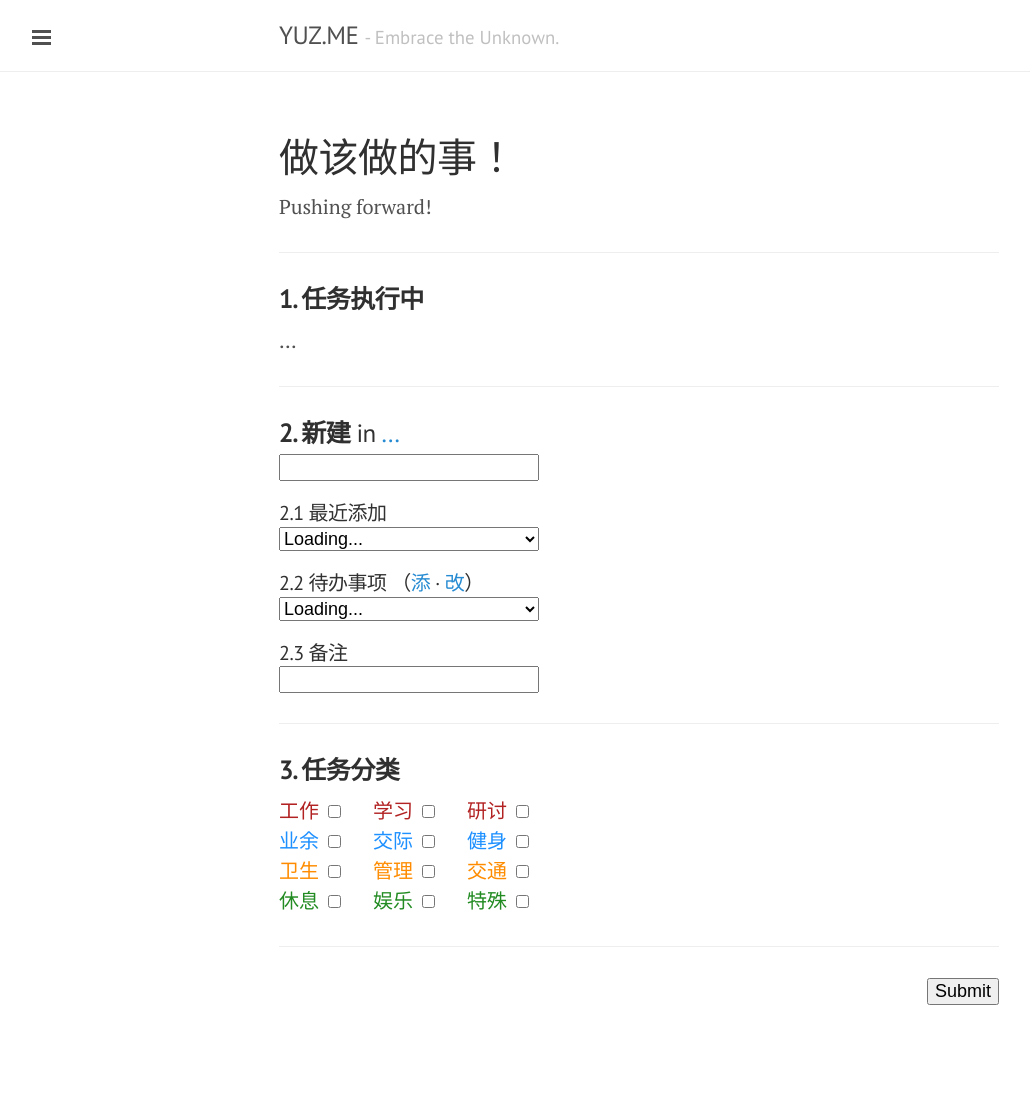
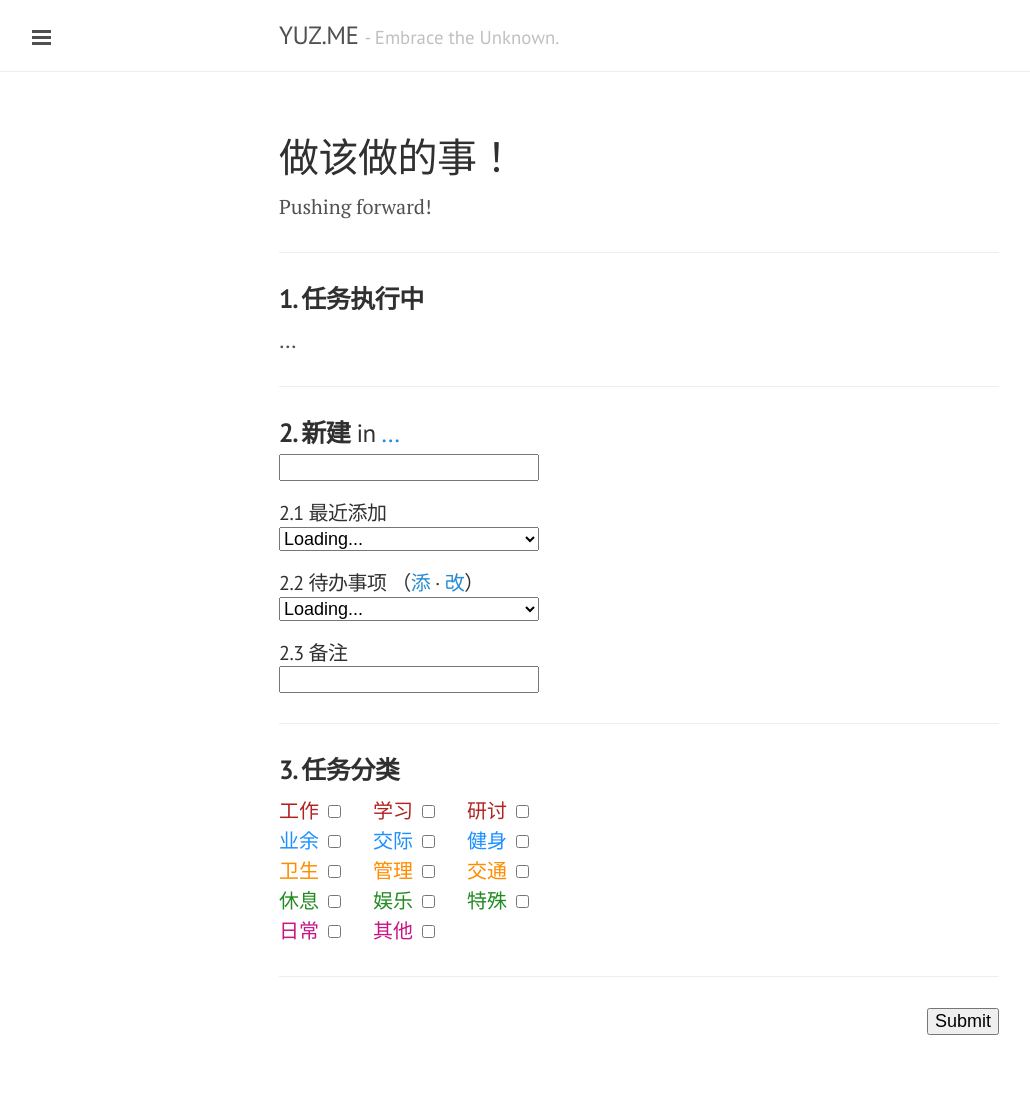
Before and after one commit to yusite/yuz.me, a Jekyll site: the page built from log.md, in a window 1280 px wide. Shown: the whole page, without its empty margins (1-1031 px from the left). Built offline with Jekyll 4.4.1, drawn with Linux system fonts in a browser that asks for light colours; Markdown is read by kramdown in place of the engine named in the settings; before the commit the page ends 1065 px from its top, so only the background shows below that.

Commit message:
update log page

```diff
--- a/log.md
+++ b/log.md
@@ -85,6 +85,12 @@ Pushing forward!
 &nbsp;&nbsp;&nbsp;&nbsp;
 <label for="A3" style="color:ForestGreen;">特殊</label>
 <input type="checkbox" id ="A3" name="category" value="特殊">
+<br>
+<label for="A4" style="color:MediumVioletRed;">日常</label>
+<input type="checkbox" id ="A4" name="category" value="日常">
+&nbsp;&nbsp;&nbsp;&nbsp;
+<label for="A5" style="color:MediumVioletRed;">其他</label>
+<input type="checkbox" id ="A5" name="category" value="其他">
 </div>
 
 <hr>
```
